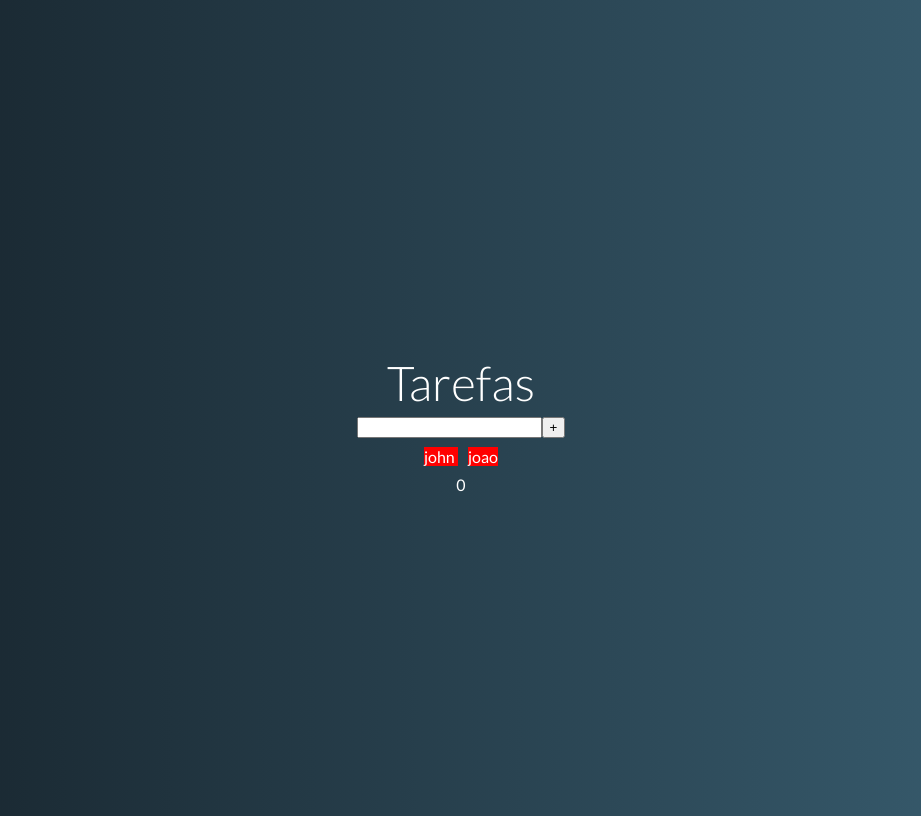
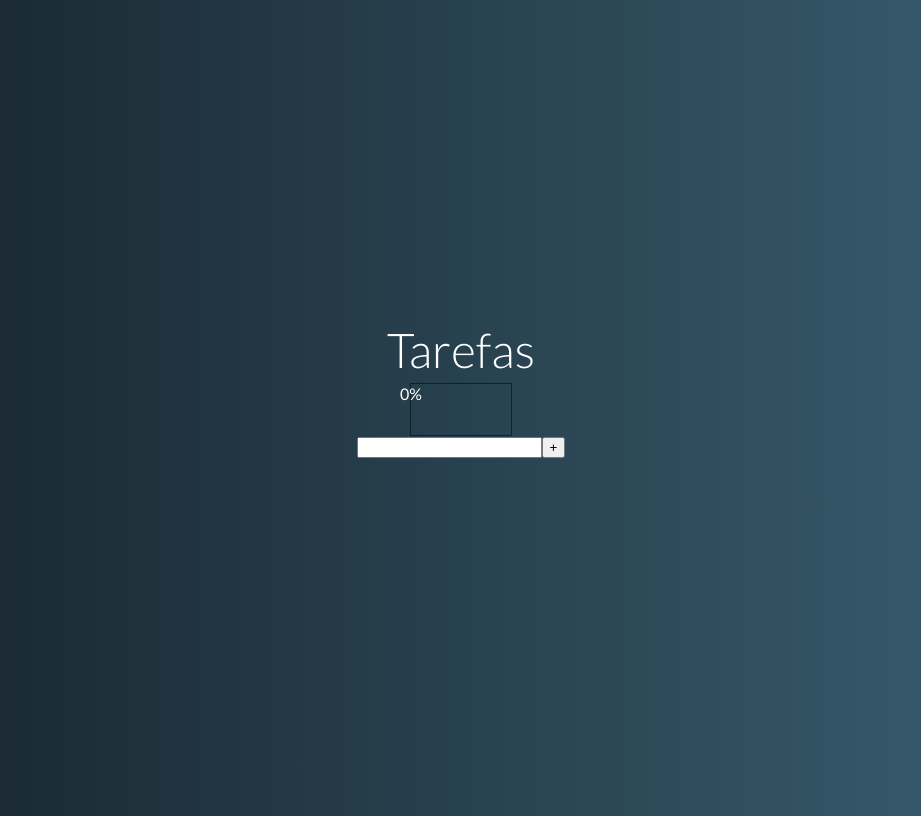
Before and after one commit to gacouto/vue2, a Vue app in the folder vuecli/tarefas/: page / in a window 1280 px wide. Shown: the whole page, without its empty margins (179-1100 px from the left). Built offline with nearby package versions, Linux system fonts and the light colour scheme.

Commit message:
comunicacao props emit

```diff
--- a/vuecli/tarefas/src/App.vue
+++ b/vuecli/tarefas/src/App.vue
@@ -1,52 +1,105 @@
 <template>
   <div id="app">
     <h1>Tarefas</h1>
+    <Progress-bar :progress="progresso" />
+
     <TodoInput @onItemNameAdded="addItemName" />
-    <TodoList :listTodo="allowedList" />
-    {{ progresso }}
+
+    <TodoList :listTodo="allowedList"
+      @onRemoveItem="deleteItem"
+      @onProgressStateChanged="selectItem" />
+
   </div>
 </template>
 
 <script>
-import Vue from "vue";
-
+import ProgressBar from "./components/ProgressBar.vue";
 import TodoInput from "./components/TodoInput.vue";
 import TodoList from "./components/TodoList.vue";
+
+const LS_LISTNAME = "allowedList";
+const LS_SELECTED_LISTNAME = "selectedList";
 export default {
-  components: { TodoInput, TodoList },
+  components: { TodoInput, TodoList, ProgressBar },
   data() {
     return {
-      allowedList: { john: "", joao: "" },
+      allowedList: [],
       lastIndex: 1,
-      selectedList: {},
+      selectedList: [],
     };
   },
   methods: {
+    addIfNotExists(list, itemName, functionCallback) {
+      let foundIndex = list.indexOf(`${itemName}`);
+      let notExistOnList = foundIndex === -1;
+      if (notExistOnList) {
+        list.push(itemName);
+      } else {
+        functionCallback(list, itemName, foundIndex);
+      }
+    },
+    removeIfAlreadyExists(list, item, foundIndex) {
+      list.splice(foundIndex, 1);
+    },
     addItemName(itemName) {
-      Vue.set(this.allowedList, `${itemName}`, "");
-      //			this.allowedList[`${itemName}`] = ''
+      this.addIfNotExists(this.allowedList, itemName,()=>{});
+    },
+    selectItem(itemName) {
+      this.addIfNotExists(
+        this.selectedList,itemName,
+        this.removeIfAlreadyExists
+      );
+    },
+    deleteItem({key,val}){
+      this.allowedList.splice(key,1)
+      if(this.selectedList.length>0){
+        debugger
+        let indexItemSelected = this.selectedList.findIndex(indx=>indx==val)
+        this.selectedList.splice(indexItemSelected,1)
+      }
+    },
+    oldAddItemName(itemName) {
+      let isAlreadyOnList = false;
+      for (let ii = 0; ii < this.allowedList.length; ii++) {
+        let todoItem = this.allowedList[ii];
+        if (todoItem === itemName) {
+          isAlreadyOnList = true;
+          break;
+        }
+      }
+      if (!isAlreadyOnList) {
+        this.allowedList.push(itemName);
+      }
     },
   },
   computed: {
-    allowedList2() {
-      return { john: 0, joao: 1 };
-    },
     progresso() {
-      let numberOfTodos = Object.keys(this.allowedList).length;
-      let numberOfDoneTodos = Object.keys(this.selectedList).length;
+      let numberOfTodos = this.allowedList.length;
+      let numberOfDoneTodos = this.selectedList.length;
       let progress = (100 * numberOfDoneTodos) / numberOfTodos;
-
+      //debugger
+      if(progress>0){ progress = Math.round(progress)}
+      else{ progress=0}
       return progress;
     },
   },
+  watch: {
+    allowedList() {
+      localStorage.setItem(LS_LISTNAME, JSON.stringify(this.allowedList));
+    },
+    selectedList() {
+      let stringList =
+        JSON.stringify(this.selectedList)
+
+      localStorage.setItem(
+        LS_SELECTED_LISTNAME,stringList
+      );
+    },
+  },
   mounted() {
-    this.$on("onItemSelected", function (item) {
-      debugger;
-      Vue.set(this.selectedList, item, "");
-    });
-  },
-  beforeDestroy() {
-    this.$off("onItemSelected");
+    let allTodos = JSON.parse(localStorage.getItem(LS_LISTNAME));
+    let doneTodos = JSON.parse(localStorage.getItem(LS_SELECTED_LISTNAME));
+
   },
 };
 </script>
--- /dev/null
+++ b/vuecli/tarefas/src/components/ProgressBar.vue
@@ -0,0 +1,35 @@
+<template>
+  <div class="alturaBarra">
+    <section class="alturaBarra" :style="{ width: `${progress}%` }">
+      <span>{{ progress }}%</span>
+    </section>
+  </div>
+</template>
+<script>
+export default {
+  props: {
+    progress: Number,
+  },
+};
+</script>
+<style scoped>
+div {
+  width: 100px;
+  border: 1px solid rgba(0, 0, 0, 0.5);
+  display: flex;
+  justify-content: center;
+  position: relative;
+}
+section {
+  background-color: green;
+  position: absolute;
+  left: 0;
+}
+span {
+  display: flex;
+  justify-content: center;
+}
+.alturaBarra {
+  height: 4vw;
+}
+</style>
--- a/vuecli/tarefas/src/components/TodoCard.vue
+++ b/vuecli/tarefas/src/components/TodoCard.vue
@@ -1,34 +1,51 @@
 <template>
+<span>
+    <button @click="$emit('onItemDelete',item)">X</button>
     <span :class="selectedStyle" class="card"
-    @click="$emit('onItemSelected',item)"
-     >{{item}} </span>
+    @click="selectThisItem" >{{item}}
+    </span>
+</span>
 </template>
 <script>
 export default {
     props:{
-        isSelected:Boolean,
-        item:String,
-        containedValue:String
+        item:String
+    },
+    data(){
+        return {
+            isSelected:false,
+        }
+    },
+    methods:{
+        selectThisItem(item){
+            this.isSelected=!this.isSelected
+            this.$emit('onItemSelected',item)
+        }
     },
     computed:{
         selectedStyle(){
-            return this.isSelected ? 'selected':'unselected'
+            return this.isSelected ? 'selected' : 'unselected'
         }
-    },
-    mounted(){
-
-        console.log(this.item)
     }
 }
 </script>
 <style scoped>
  .card{
-        margin:0.4vw;
+        margin:0.7vw;
+        padding: 0.7vw;
+        border-radius: 0.1vw 0.5vw;
  }
  .unselected{
      background: red;
  }
  .selected{
-     background: red;
+     background: green;
+ }
+ button{
+     border:none;
+     color:white;
+     background: black;
+     font-size: 1vw;
+     padding: 0.5vw;
  }
 </style>
--- a/vuecli/tarefas/src/components/TodoList.vue
+++ b/vuecli/tarefas/src/components/TodoList.vue
@@ -1,27 +1,25 @@
 <template>
-    <span>
-        <TodoCard v-for="(val,key) of listTodo"
-        :key="key" :item="key" :containedValue="val" />
-    </span>
+  <span>
+    <TodoCard
+      v-for="(val, key) of listTodo"
+      :key="key"
+      :item="val"
+      @onItemDelete="$emit('onRemoveItem', {key,val})"
+      @onItemSelected="$emit('onProgressStateChanged', val)"
+    />
+  </span>
 </template>
 <script>
-import TodoCard from './TodoCard.vue'
+import TodoCard from "./TodoCard.vue";
 export default {
   components: { TodoCard },
-    props:{
-        listTodo:Object
-    },
-    mounted(){
-        this.$on("onItemSelected", function(item) {
-            console.log('oi recebi')
-		debugger;
-		 //Vue.set(this.selectedList, item, "")
-		});
-    }
-}
+  props: {
+    listTodo: Array,
+  },
+};
 </script>
 <style scoped>
-span{
-    margin: 0.7vw 0;
+span {
+  margin: 2.7vw 0;
 }
 </style>
```
Also changed, not shown: vuecli/tarefas/src/components/TodoInput.vue (+6 -3 lines).
